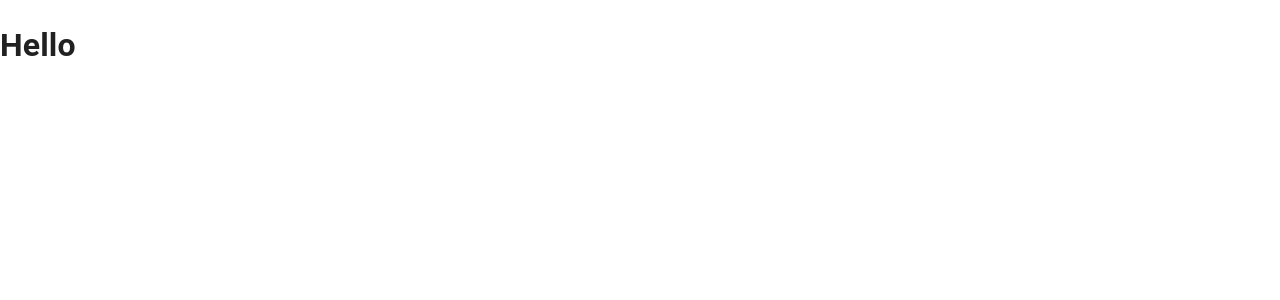
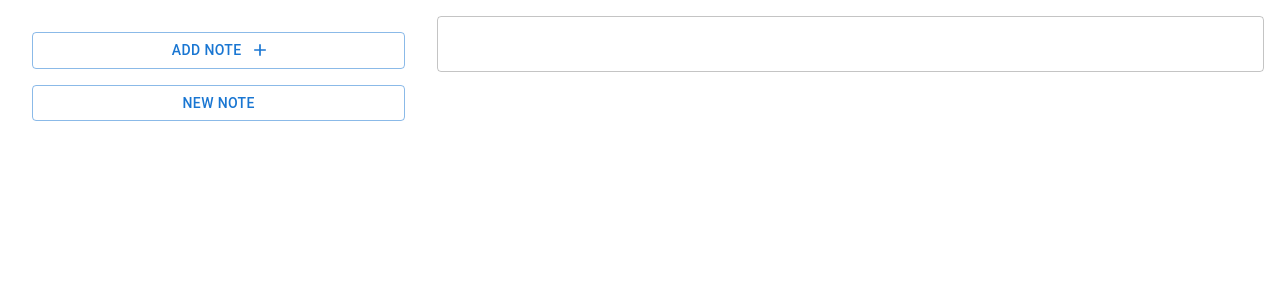
Before and after one commit to Jett59/notes, a React (Create React App) app: page / in a window 1280 px wide. Shown: the top 300 px of the page. Built offline with nearby package versions, Linux system fonts and the light colour scheme.

Commit message:
add the basic note taking features (can't delete or edit titles yet)

```diff
--- a/package.json
+++ b/package.json
@@ -3,6 +3,9 @@
   "version": "0.1.0",
   "private": true,
   "dependencies": {
+    "@emotion/styled": "^11.10.6",
+    "@mui/icons-material": "^5.11.16",
+    "@mui/material": "^5.12.0",
     "react": "^18.2.0",
     "react-dom": "^18.2.0"
   },
--- a/src/App.tsx
+++ b/src/App.tsx
@@ -1,5 +1,9 @@
-import { CssBaseline, ThemeProvider, createTheme, useMediaQuery } from '@mui/material';
-import React, { useMemo } from 'react';
+import { Button, CssBaseline, Grid, ThemeProvider, createTheme, useMediaQuery } from '@mui/material';
+import React, { useEffect, useMemo, useState } from 'react';
+import NoteSelector from './NoteSelector';
+import { Note } from './note';
+import NoteViewer from './NoteViewer';
+import { read } from 'fs';
 
 export default function App() {
   const prefersDarkMode = useMediaQuery('(prefers-color-scheme: dark)');
@@ -8,10 +12,68 @@ export default function App() {
       mode: prefersDarkMode ? 'dark' : 'light',
     },
   }), [prefersDarkMode]);
+
+  const [notes, setNotes] = useState<Note[]>([]);
+
+  const [readNotes, setReadNotes] = useState(false);
+
+  useEffect(() => {
+    const notes = localStorage.getItem('notes');
+    if (notes) {
+      setNotes(JSON.parse(notes));
+    }
+    setReadNotes(true);
+  }, []);
+
+  useEffect(() => {
+    localStorage.setItem('notes', JSON.stringify(notes));
+  }, [notes]);
+
+  const [openNoteIndex, setOpenNoteIndex] = useState(0);
+
+  // To make sure there is always a note to have open.
+  useEffect(() => {
+    if (readNotes && notes.length === 0) {
+      setNotes([{
+        name: 'New note',
+        content: ''
+      }]);
+    }
+  }, [notes, readNotes]);
+
   return (
     <ThemeProvider theme={theme}>
       <CssBaseline />
-      <h1>Hello</h1>
+      <Grid container padding={2} spacing={2}>
+        <Grid item md={4}>
+          <NoteSelector
+            notes={notes}
+            newNote={() => {
+              setNotes([{
+                name: 'New note',
+                content: ''
+              }, ...notes]);
+              setOpenNoteIndex(0);
+            }}
+            openNote={(index) => {
+              setOpenNoteIndex(index);
+            }}
+          />
+        </Grid>
+        <Grid item md={8}>
+          {notes.length > 0 &&
+            <NoteViewer
+              noteContent={notes[openNoteIndex].content}
+              setNoteContent={(noteContent) => {
+                console.log(noteContent);
+                let newNotes = [...notes];
+                newNotes[openNoteIndex].content = noteContent;
+                setNotes(newNotes);
+              }}
+            />
+          }
+        </Grid>
+      </Grid>
     </ThemeProvider>
   );
 }
--- /dev/null
+++ b/src/NoteSelector.tsx
@@ -0,0 +1,36 @@
+import * as React from 'react';
+import { Note } from './note';
+import { Button, Stack } from '@mui/material';
+import { Add } from '@mui/icons-material';
+
+export default function NoteSelector({ notes, newNote: addNote, openNote }: { notes: Note[], newNote: () => void, openNote: (index: number) => void }) {
+    return (
+        <Stack
+            direction="column"
+            spacing={2}
+            padding={2}
+        >
+            <Button
+                endIcon={<Add />}
+                variant="outlined"
+                onClick={() => addNote()}
+                accessKey='n'
+            >
+                Add Note
+            </Button>
+            {notes.map((note, index) => (
+                <Button
+                    key={index}
+                    fullWidth
+                    variant="outlined"
+                    onClick={() => openNote(index)}
+                >
+                    {note.name === 'New note' && note.content !== ''
+                        ? note.content.split('\n')[0]
+                        : note.name
+                    }
+                </Button>
+            ))}
+        </Stack>
+    );
+}
--- /dev/null
+++ b/src/NoteViewer.tsx
@@ -0,0 +1,14 @@
+import { TextField } from '@mui/material';
+import * as React from 'react';
+
+export default function NoteViewer({ noteContent, setNoteContent }: { noteContent: string, setNoteContent: (noteContent: string) => void }) {
+    return <TextField
+        fullWidth
+        multiline
+        value={noteContent}
+        onChange={(event) => {
+            setNoteContent(event.target.value)
+            console.log(event.target.value);
+        }}
+    />
+}
--- /dev/null
+++ b/src/note.ts
@@ -0,0 +1,4 @@
+export interface Note {
+    name: string;
+    content: string;
+}
```
Also changed, not shown: 1 other file (tests, documents, lock files or other folders).
